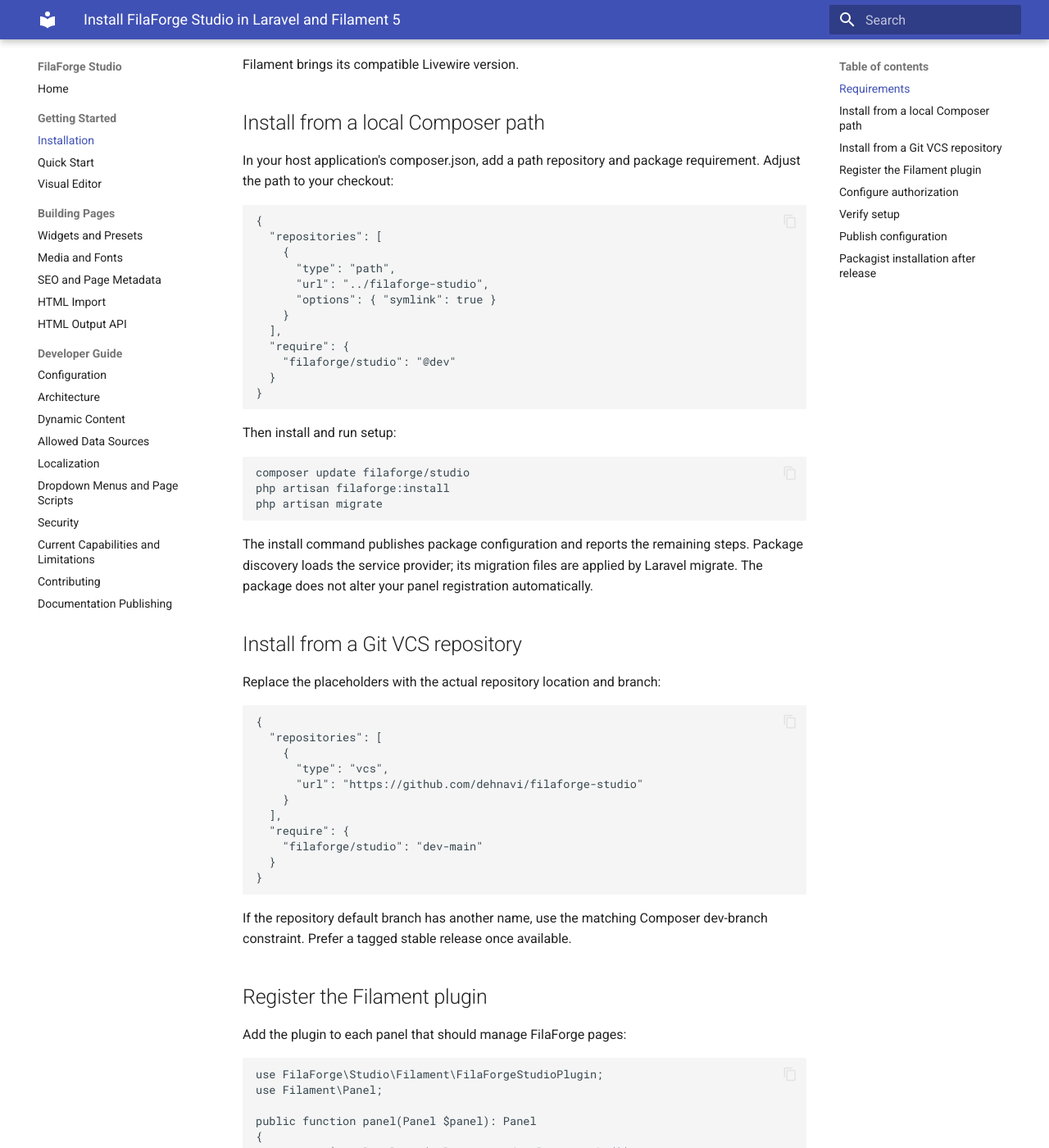
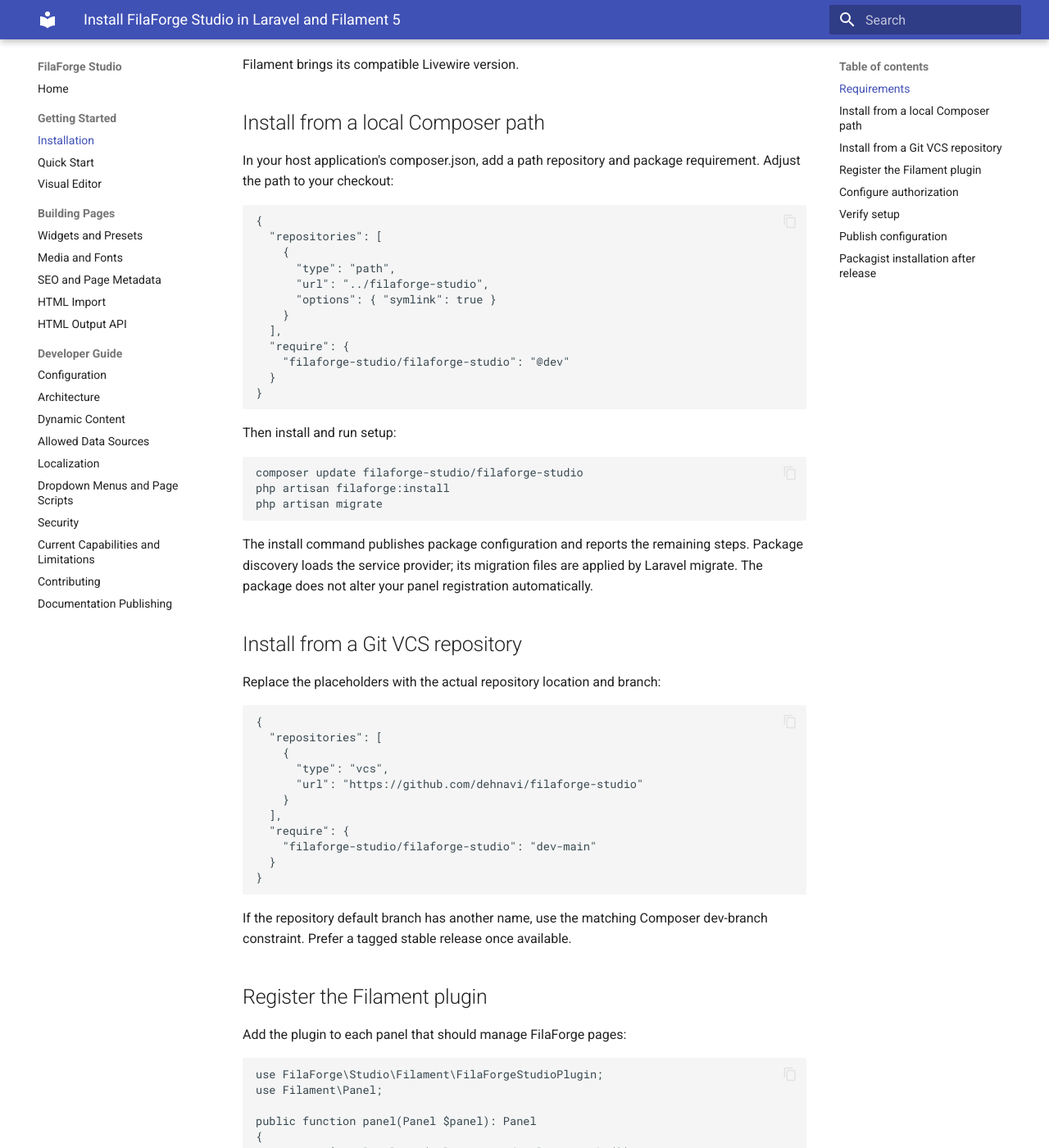
Before and after one commit to dehnavi/filaforge-studio, an MkDocs documentation site: the page built from docs/installation.md, in a window 1280 px wide and 1400 px high, scrolled down 652 px. Shown: the whole window at 82% size. Built offline with MkDocs 1.6.1 and Material for MkDocs 9.7.7, drawn with Linux system fonts in a browser that asks for light colours; some of the changed text lies outside the part shown.

Commit message:
chore(composer): rename package to filaforge-studio namespace

```diff
--- a/composer.json
+++ b/composer.json
@@ -1,5 +1,5 @@
 {
-    "name": "filaforge/studio",
+    "name": "filaforge-studio/filaforge-studio",
     "description": "RTL-first visual page builder for Filament 5",
     "type": "library",
     "license": "MIT",
--- a/docs/installation.md
+++ b/docs/installation.md
@@ -34,13 +34,13 @@ In your host application's composer.json, add a path repository and package requ
         }
       ],
       "require": {
-        "filaforge/studio": "@dev"
+        "filaforge-studio/filaforge-studio": "@dev"
       }
     }
 
 Then install and run setup:
 
-    composer update filaforge/studio
+    composer update filaforge-studio/filaforge-studio
     php artisan filaforge:install
     php artisan migrate
 
@@ -58,7 +58,7 @@ Replace the placeholders with the actual repository location and branch:
         }
       ],
       "require": {
-        "filaforge/studio": "dev-main"
+        "filaforge-studio/filaforge-studio": "dev-main"
       }
     }
 
@@ -112,6 +112,6 @@ See [Configuration](configuration.md) for available settings.
 
 Once a tagged release is published and indexed, installation will use:
 
-    composer require filaforge/studio
+    composer require filaforge-studio/filaforge-studio
 
 That command is not available until publication.
```
Also changed, not shown: README.md (+2 -2 lines), 3 other files.
